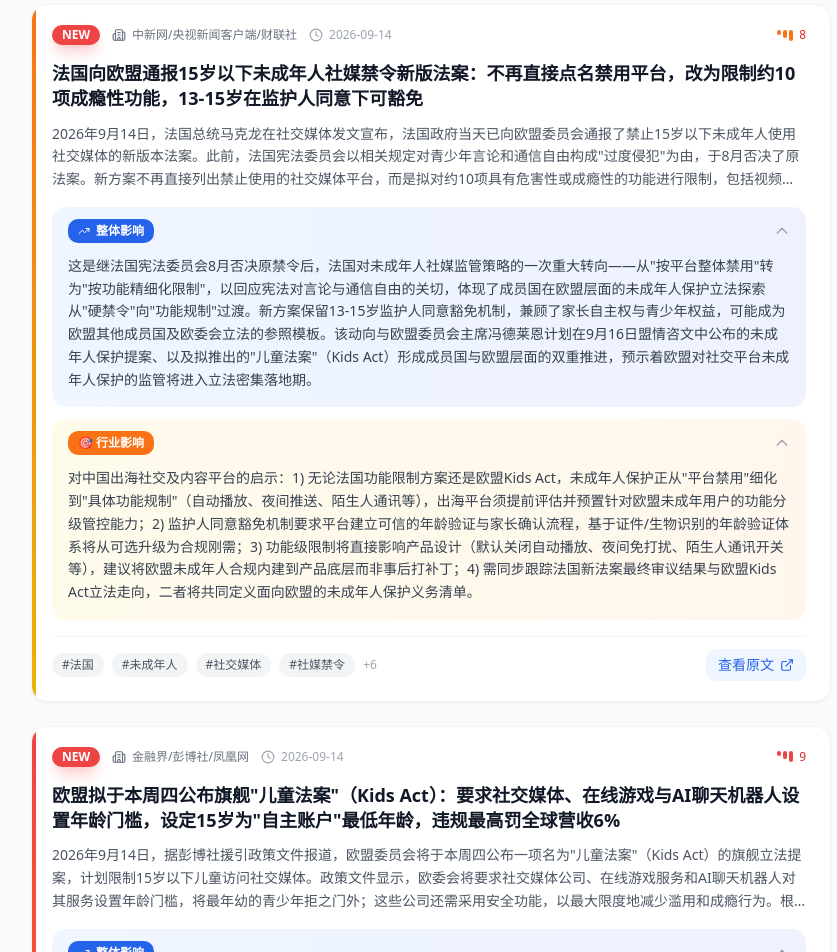
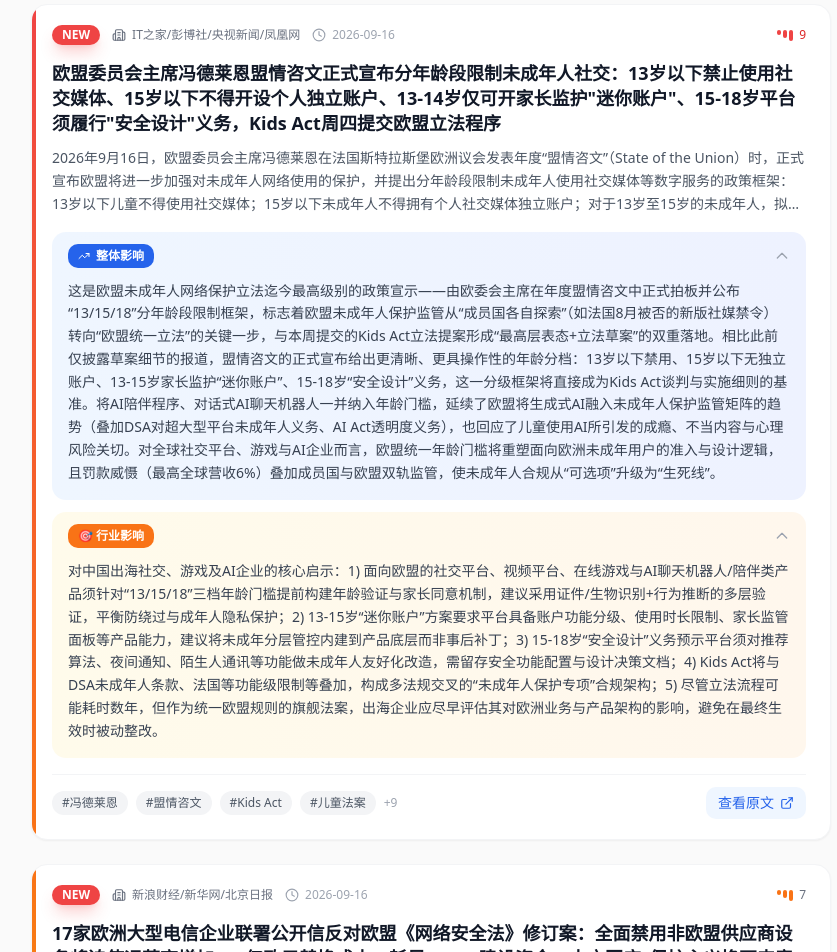
Before and after one commit to lbook820-gif/aspgcminsight, a React (Vite) app: page /#/ in a window 1280 px wide. Shown: the part 920-1872 px from the top of the page, without its empty margins (209-1046 px from the left). Built offline with nearby package versions, Linux system fonts and the light colour scheme.

Commit message:
feat: daily update 2026-09-17

```diff
--- a/src/data/news/2026-09.ts
+++ b/src/data/news/2026-09.ts
@@ -305,4 +305,36 @@
     link: 'https://24h.jrj.com.cn/2026/09/14230958430114.shtml',
     isNew: true,
   },
+  {
+    id: '2026-211',
+    source: 'IT之家/彭博社/央视新闻/凤凰网',
+    date: '2026-09-16',
+    heat: 9,
+    title: '欧盟委员会主席冯德莱恩盟情咨文正式宣布分年龄段限制未成年人社交：13岁以下禁止使用社交媒体、15岁以下不得开设个人独立账户、13-14岁仅可开家长监护"迷你账户"、15-18岁平台须履行"安全设计"义务，Kids Act周四提交欧盟立法程序',
+    summary:
+      '2026年9月16日，欧盟委员会主席冯德莱恩在法国斯特拉斯堡欧洲议会发表年度“盟情咨文”（State of the Union）时，正式宣布欧盟将进一步加强对未成年人网络使用的保护，并提出分年龄段限制未成年人使用社交媒体等数字服务的政策框架：13岁以下儿童不得使用社交媒体；15岁以下未成年人不得拥有个人社交媒体独立账户；对于13岁至15岁的未成年人，拟允许其使用由父母或监护人开设并监管的“迷你账户”，同时限制账户功能和使用时间；对于15岁至18岁的未成年人，数字平台必须履行“安全设计”义务。冯德莱恩此番表态发布之际，欧盟将于本周四（9月17日）正式提交全新的《欧盟儿童法案》（EU Kids Act）立法提案。据此前政策文件和报道，该法律草案将强制要求社交媒体、视频分享平台、应用商店、网络游戏、AI陪伴程序以及对话式AI聊天机器人严格设置年龄准入门槛并落实年龄核验机制，覆盖此前草案设定的15岁“自主账户”最低年龄，违规企业最高可被处以相当于全球年度营收6%的罚款。报道指出，随着澳大利亚去年出台管控措施后全球限制儿童接触社交媒体的呼声日益高涨，欧盟部分成员国原本已打算各自出台本国限制政策，冯德莱恩的表态与Kids Act旨在推出适用于整个欧盟范围的统一法规；但提案仍需获得欧盟各国政府及欧洲议会议员支持，整个立法流程可能耗时数年。',
+    overallImpact:
+      '这是欧盟未成年人网络保护立法迄今最高级别的政策宣示——由欧委会主席在年度盟情咨文中正式拍板并公布“13/15/18”分年龄段限制框架，标志着欧盟未成年人保护监管从“成员国各自探索”（如法国8月被否的新版社媒禁令）转向“欧盟统一立法”的关键一步，与本周提交的Kids Act立法提案形成“最高层表态+立法草案”的双重落地。相比此前仅披露草案细节的报道，盟情咨文的正式宣布给出更清晰、更具操作性的年龄分档：13岁以下禁用、15岁以下无独立账户、13-15岁家长监护“迷你账户”、15-18岁“安全设计”义务，这一分级框架将直接成为Kids Act谈判与实施细则的基准。将AI陪伴程序、对话式AI聊天机器人一并纳入年龄门槛，延续了欧盟将生成式AI融入未成年人保护监管矩阵的趋势（叠加DSA对超大型平台未成年人义务、AI Act透明度义务），也回应了儿童使用AI所引发的成瘾、不当内容与心理风险关切。对全球社交平台、游戏与AI企业而言，欧盟统一年龄门槛将重塑面向欧洲未成年用户的准入与设计逻辑，且罚款威慑（最高全球营收6%）叠加成员国与欧盟双轨监管，使未成年人合规从“可选项”升级为“生死线”。',
+    industryImpact:
+      '对中国出海社交、游戏及AI企业的核心启示：1) 面向欧盟的社交平台、视频平台、在线游戏与AI聊天机器人/陪伴类产品须针对“13/15/18”三档年龄门槛提前构建年龄验证与家长同意机制，建议采用证件/生物识别+行为推断的多层验证，平衡防绕过与成年人隐私保护；2) 13-15岁“迷你账户”方案要求平台具备账户功能分级、使用时长限制、家长监管面板等产品能力，建议将未成年分层管控内建到产品底层而非事后补丁；3) 15-18岁“安全设计”义务预示平台须对推荐算法、夜间通知、陌生人通讯等功能做未成年人友好化改造，需留存安全功能配置与设计决策文档；4) Kids Act将与DSA未成年人条款、法国等功能级限制等叠加，构成多法规交叉的“未成年人保护专项”合规架构；5) 尽管立法流程可能耗时数年，但作为统一欧盟规则的旗舰法案，出海企业应尽早评估其对欧洲业务与产品架构的影响，避免在最终生效时被动整改。',
+    tags: ['冯德莱恩', '盟情咨文', 'Kids Act', '儿童法案', '欧盟', '未成年人保护', '社交媒体', '年龄门槛', '迷你账户', '安全设计', 'AI陪伴', '年龄验证', '出海合规'],
+    link: 'https://tech.ifeng.com/c/8wT9msRIhj8',
+    isNew: true,
+  },
+  {
+    id: '2026-212',
+    source: '新浪财经/新华网/北京日报',
+    date: '2026-09-16',
+    heat: 7,
+    title: '17家欧洲大型电信企业联署公开信反对欧盟《网络安全法》修订案：全面禁用非欧盟供应商设备将迫使运营商增加400亿欧元替换成本、耗尽5G/6G建设资金，中方回应“保护主义换不来竞争力”',
+    summary:
+      '2026年9月15日，欧洲电信游说组织Connect Europe发布公开信，由法国Orange（法国电信）、德国电信、西班牙电信等17家欧洲大型电信企业负责人联署，针对欧盟委员会出台的《网络安全法》（Cybersecurity Act，CSA）修订案提出警告：该修订案拟全面禁用欧盟以外的部分特定供应商设备（此前草案将华为、中兴等列为“高风险供应商”并拟将其排除出关键基础设施），将迫使欧洲电信企业增加400亿欧元设备替代成本，导致耗尽本可用于光纤、5G和6G网络建设的资金。公开信认为，强制替换将推高网络建设与运营成本、延缓欧洲网络基础设施升级进度。中方外交部在9月16日的例行记者会上回应称：中方注意到有关报道，此前已有其他相关机构评估该法案在未来5年可能给欧盟带来高达3600多亿欧元的损失；此次欧洲电信企业发布公开信再次证明，欧盟有关做法“损人不利己”，保护主义换不来竞争力，只会错失数字转型发展机遇，损害欧洲经济社会发展和市场开放形象，影响各国企业赴欧投资信心，希望欧盟倾听欧洲各界理性声音，避免采取歧视性限制措施。',
+    overallImpact:
+      '这是欧盟《网络安全法》修订（CSA 2.0，拟将“高风险供应商”排除出关键基础设施并具法律约束力）遭遇的一次显著内部阻力——连被保护的欧洲电信运营商自身都公开反对强制替换，指其将带来400亿欧元直接成本并挤占5G/6G投入，反映出欧盟在“技术主权/去风险”与“网络建设成本/产业竞争力”之间的现实张力。此前欧盟中国商会与GSMA等机构已分别评估该修订将造成数千亿欧元损失，本次电信业头部企业联署将反对声音从第三方智库扩展到行业核心主体，预计将对欧盟立法辩论与最终条款（过渡期、部门范围、成本分摊）产生实质影响。该事件同时具有明显的地缘与贸易属性：对华为、中兴等中国供应商的强制排除，叠加欧盟对Temu/Shein等中国平台的密集监管，构成欧盟对华“数字去风险”政策矩阵的一环；而中国官方表态上升至“保护主义”“赴欧投资信心”层面，预示中欧在数字基础设施与市场准入上的博弈仍将持续。',
+    industryImpact:
+      '对中国出海企业及产业链的核心启示：1) 面向欧盟的通信设备、网络基础设施供应商（华为、中兴等）面临持续的政策排除压力，建议评估替代市场与欧盟本地化、合规架构，并密切跟踪CSA修订的最终法域范围、过渡期与豁免机制；2) 欧盟电信运营商的采购与网络演进策略可能因“非欧盟供应商禁令”而重构，为欧洲本地及第三国（如韩国、瑞典等合规供应商）带来替代机遇，中国供应商应关注通过本地实体、开放标准与合规认证降低被排除风险；3) 该修订案覆盖电信、能源、交通、半导体、AI、医疗等多达18个行业的关键ICT组件，出海企业若供应链涉足上述领域，需评估“非技术风险/国籍认定”带来的合规不确定性，建立供应链冗余与替代方案；4) 事件再次提示，出海企业在欧经营需同时关注“市场准入合规”与“地缘政策风险”两重维度，并及时跟踪中欧经贸与贸易谈判走向。',
+    tags: ['欧盟', '网络安全法', 'Cybersecurity Act', 'CSA', 'Connect Europe', '电信运营商', '供应商禁令', '高风险供应商', '华为', '中兴', '去风险', '设备替换', '出海'],
+    link: 'https://finance.sina.com.cn/jjxw/2026-09-16/doc-inirzfsw3397684.shtml',
+    isNew: true,
+  },
 ];
```
